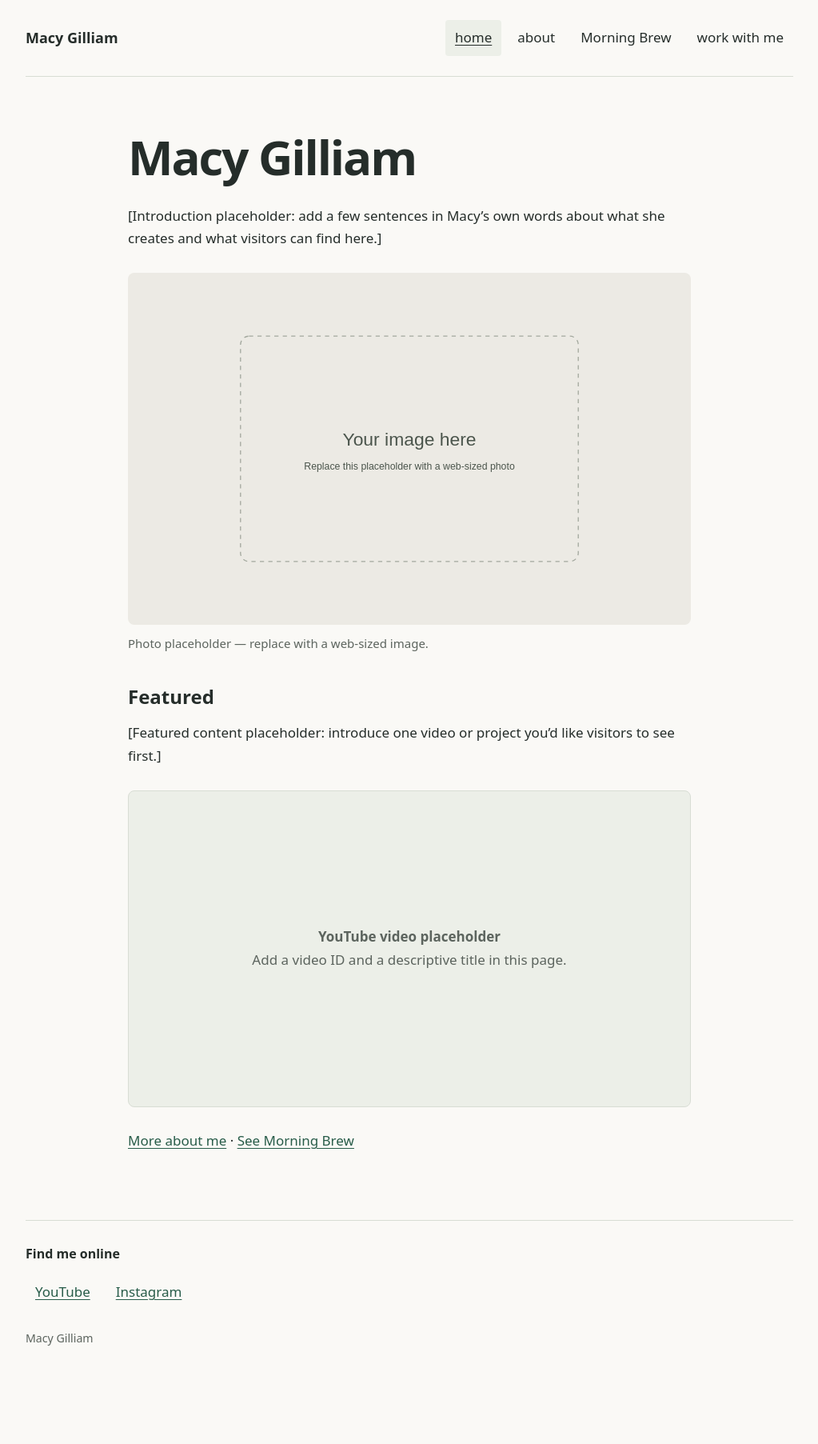
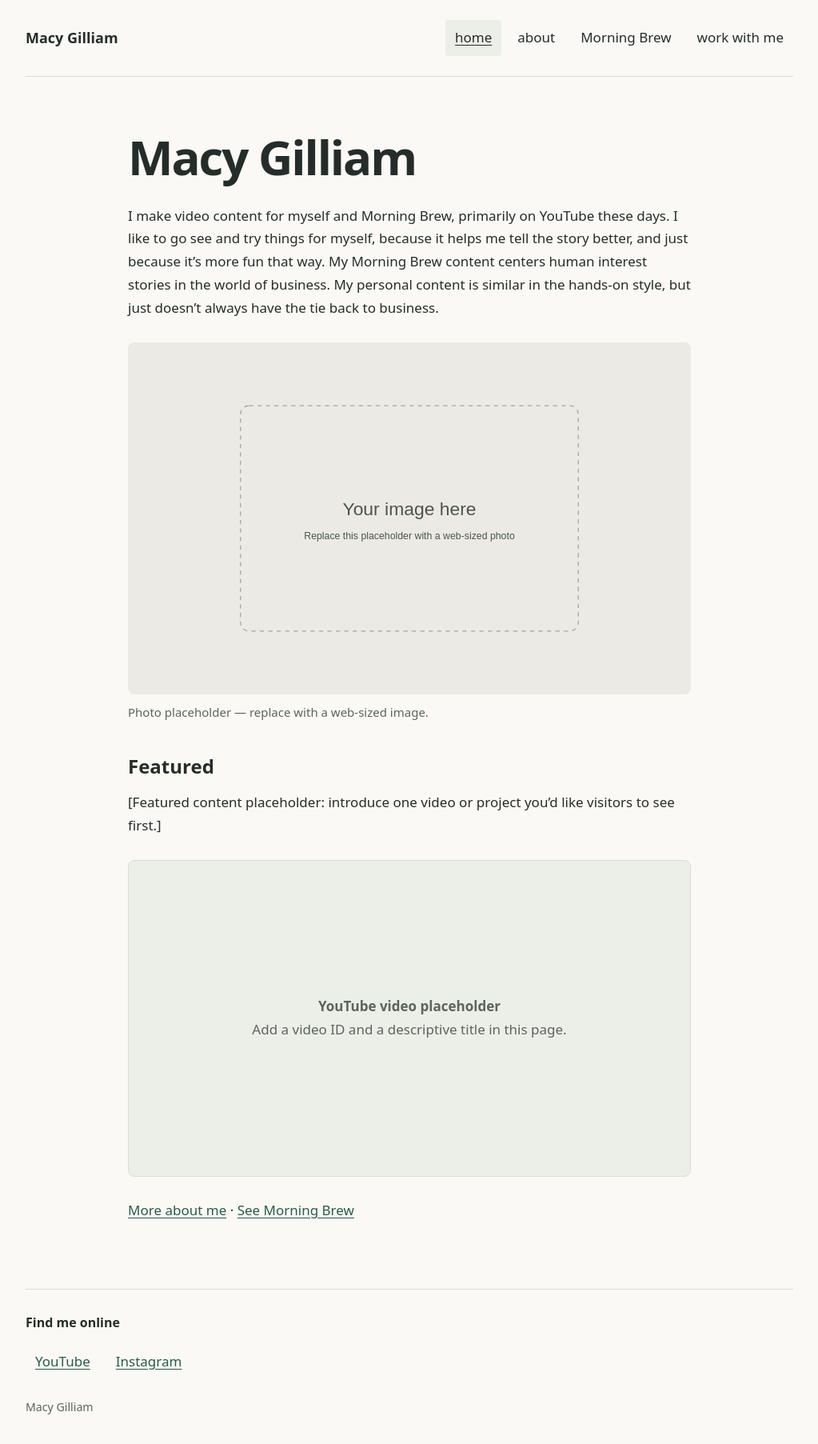
Before and after one commit to macyagilliam/macyagilliam, a Jekyll site: the page built from index.md, in a window 1280 px wide. Shown: the whole page at 80% size, without its empty margins (128-1151 px from the left). Built offline with Jekyll 4.4.1, drawn with Linux system fonts in a browser that asks for light colours; before the commit the page ends 1719 px from its top, so only the background shows below that.

Commit message:
Add the homepage introduction

```diff
--- a/index.md
+++ b/index.md
@@ -2,7 +2,7 @@
 title: Macy Gilliam
 ---
 
-[Introduction placeholder: add a few sentences in Macy’s own words about what she creates and what visitors can find here.]
+I make video content for myself and Morning Brew, primarily on YouTube these days. I like to go see and try things for myself, because it helps me tell the story better, and just because it’s more fun that way. My Morning Brew content centers human interest stories in the world of business. My personal content is similar in the hands-on style, but just doesn’t always have the tie back to business.
 
 {% include image.html src="/assets/images/placeholder.svg" alt="Placeholder image with the words ‘Your image here’." width=1600 height=1000 caption="Photo placeholder — replace with a web-sized image." %}
 
```
